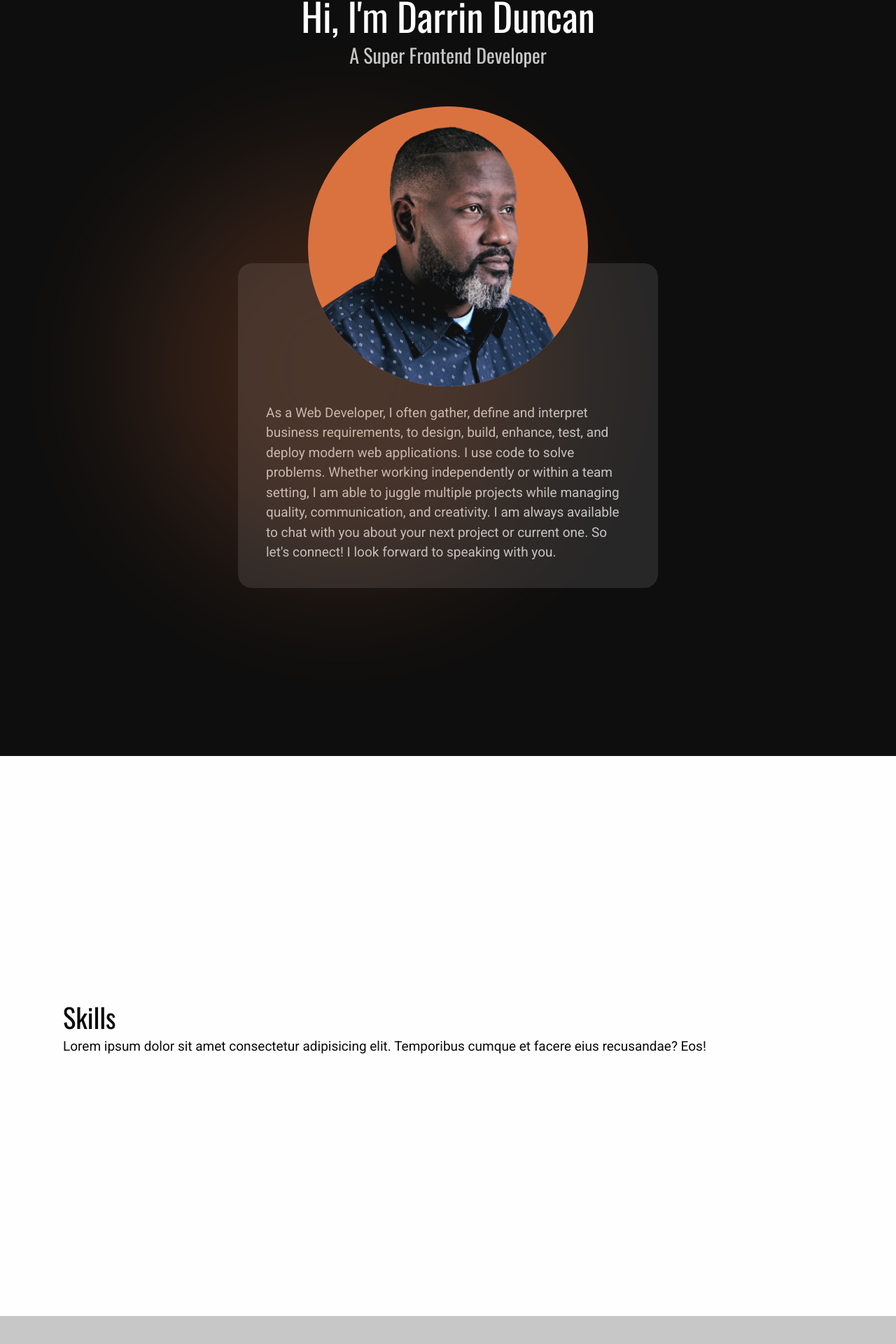
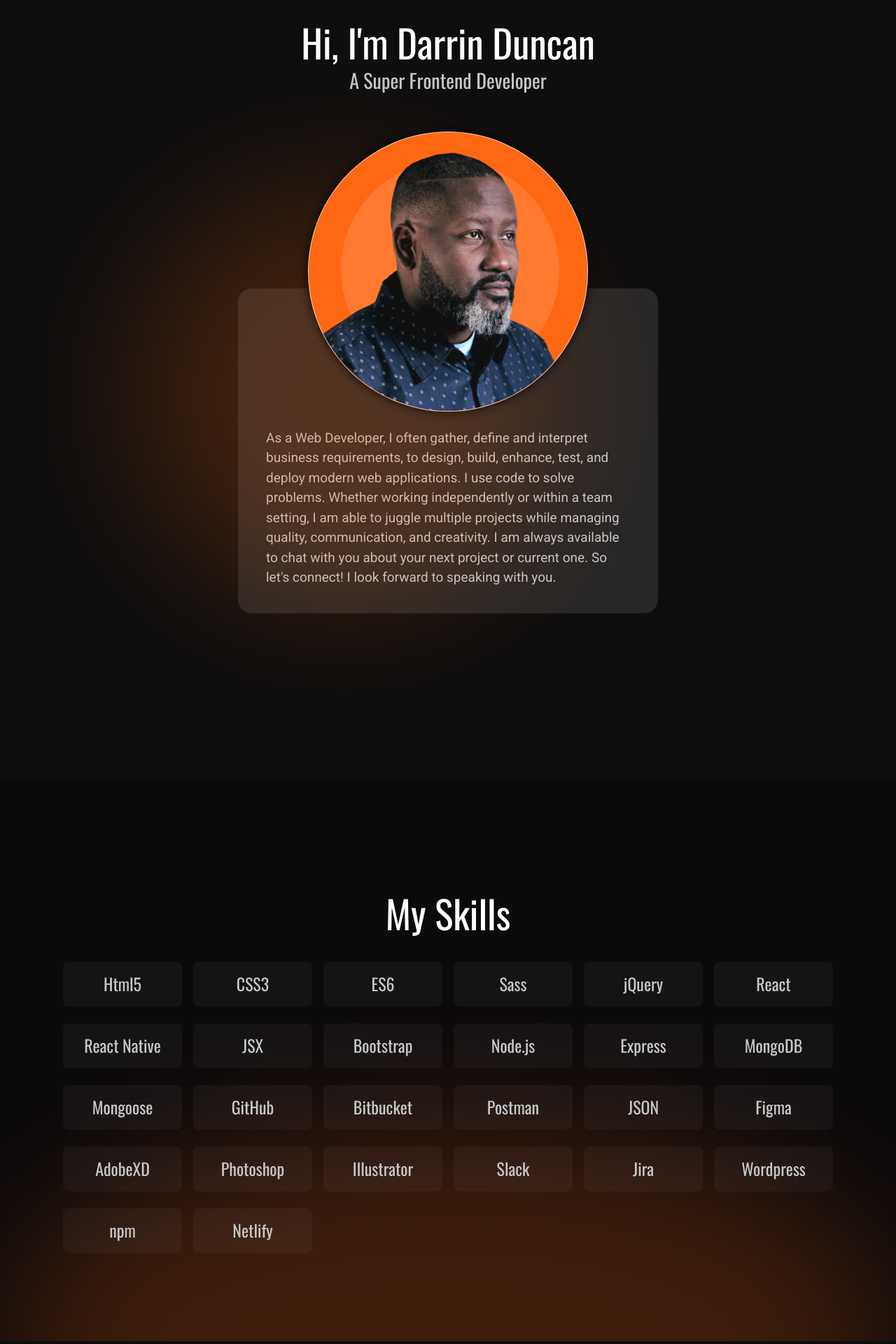
Before and after one commit to leviduncan/dd-portfolio-08, a React (Create React App) app: page / in a window 1280 px wide. Shown: the part 851-2771 px from the top of the page at 70% size. Built offline with nearby package versions, Linux system fonts and the light colour scheme; the HTML template or start-up script is replaced by a standard one.

Commit message:
Add Skills section

```diff
--- a/src/App.css
+++ b/src/App.css
@@ -1,6 +1,6 @@
 @import url("https://fonts.googleapis.com/css2?family=Oswald:wght@400;600;700;900&family=Roboto:wght@300;400;700;900&display=swap");
 :root {
-  --dd-main: #DA7240;
+  --dd-main: #FF6813;
   --dd-black: #0C0A0B;
   --dd-gray: #0e0e0e;
   --dd-gray-shadow: #9e9e9e2c;
@@ -8,35 +8,42 @@
   --dd-white: #fefefe;
 }
 
-body {
+html {
+  scroll-behavior: smooth;
+}
+html body {
   font-family: Roboto, sans-serif;
   font-size: 19px;
   /* Homepage */
 }
-body h1,
-body h2,
-body h3,
-body h4,
-body h5,
-body h6 {
+html body h1,
+html body h2,
+html body h3,
+html body h4,
+html body h5,
+html body h6 {
   font-family: Oswald, sans0serif;
 }
-body .container {
+html body .container {
   padding-left: 20px;
   padding-right: 20px;
 }
-body .text-orange {
+html body .text-orange {
   color: var(--dd-main);
 }
-body .btn {
+html body .btn {
   border-radius: 50px;
 }
-body .btn:hover {
+html body .btn:hover {
   background: var(--dd-main);
   border: solid 1px var(--dd-main);
   box-shadow: 0 0 15px rgba(255, 125, 3, 0.555);
+  color: var(--dd-white);
 }
-body .navbar {
+html body .circle {
+  border-radius: 50%;
+}
+html body .navbar {
   -webkit-backdrop-filter: blur(10px);
   backdrop-filter: blur(10px);
   background: rgba(12, 10, 11, 0.7960784314);
@@ -45,7 +52,7 @@ body .navbar {
   padding: 20px 0;
   border-bottom: solid 1px rgba(39, 39, 39, 0.4196078431);
 }
-body .navbar .navbar-brand .logo {
+html body .navbar .navbar-brand .logo {
   align-items: center;
   background: var(--dd-main);
   border-radius: 50%;
@@ -56,39 +63,41 @@ body .navbar .navbar-brand .logo {
   justify-content: center;
   padding: 5px;
   width: 40px;
+  color: var(--dd-white);
 }
-body .navbar .navbar-brand .logo:hover {
+html body .navbar .navbar-brand .logo:hover {
   background: var(--dd-white);
+  color: var(--dd-black);
 }
-body .navbar .navbar-toggler,
-body .navbar .navbar-toggler:focus {
+html body .navbar .navbar-toggler,
+html body .navbar .navbar-toggler:focus {
   border: initial;
   box-shadow: none;
   padding: 20px;
   color: var(--dd-white);
 }
-body .navbar .nav-link {
+html body .navbar .nav-link {
   background: transparent;
   margin-left: 5px;
   padding: 8px 20px;
   color: var(--dd-white);
 }
-body .navbar .nav-link:focus, body .navbar .nav-link:hover {
+html body .navbar .nav-link:focus, html body .navbar .nav-link:hover {
   color: var(--dd-main);
 }
-body #homepage {
+html body #homepage {
   width: 100vw;
   height: 100vh;
   /* Hero */
 }
-body #homepage #hero {
+html body #homepage #hero {
   background: var(--dd-black);
   color: var(--dd-white);
   position: relative;
   overflow: hidden;
   z-index: 2;
 }
-body #homepage #hero::after {
+html body #homepage #hero::after {
   content: "";
   background: url("./assets/dots.png");
   width: 100vw;
@@ -98,7 +107,7 @@ body #homepage #hero::after {
   top: 0;
   z-index: 4;
 }
-body #homepage #hero::before {
+html body #homepage #hero::before {
   content: "";
   position: absolute;
   width: 600px;
@@ -111,7 +120,7 @@ body #homepage #hero::before {
   filter: blur(100px);
   opacity: 0.2;
 }
-body #homepage #hero .hero {
+html body #homepage #hero .hero {
   display: flex;
   justify-content: center;
   flex-direction: column;
@@ -121,37 +130,37 @@ body #homepage #hero .hero {
   position: relative;
   z-index: 100;
 }
-body #homepage #hero .hero .hero-content-left {
+html body #homepage #hero .hero .hero-content-left {
   width: 100%;
 }
-body #homepage #hero .hero .hero-content-left h1 {
+html body #homepage #hero .hero .hero-content-left h1 {
   font-size: 6vw;
   line-height: 7vw;
   font-weight: 700;
   text-transform: uppercase;
 }
 @media (max-width: 767px) {
-  body #homepage #hero .hero .hero-content-left h1 {
+  html body #homepage #hero .hero .hero-content-left h1 {
     font-size: 12vw;
     line-height: 12vw;
     font-weight: 700;
   }
 }
-body #homepage #hero .hero .hero-content-right h4 {
+html body #homepage #hero .hero .hero-content-right h4 {
   font-size: 2.5vw;
   line-height: 3.5vw;
   margin-top: 1vw;
   font-family: Roboto, sans-serif;
   color: var(--dd-lt-gray);
 }
-body #homepage #about {
+html body #homepage #about {
   width: 100vw;
   min-height: 100vh;
   background: var(--dd-gray);
   border-top: solid 1px #222;
   overflow: hidden;
 }
-body #homepage #about .about {
+html body #homepage #about .about {
   display: flex;
   justify-content: center;
   flex-direction: column;
@@ -160,18 +169,21 @@ body #homepage #about .about {
   padding: 40px;
   color: var(--dd-lt-gray);
 }
-body #homepage #about .about h2 {
+html body #homepage #about .about .about-heading h2 {
   font-size: 55px;
-  line-height: 5vw;
+  line-height: 60px;
   color: var(--dd-white);
+  margin-top: 40px;
 }
-body #homepage #about .about .about-content {
+html body #homepage #about .about .about-content {
   max-width: 900px;
   width: 100%;
 }
-body #homepage #about .about .about-content .about-content-left {
+html body #homepage #about .about .about-content .about-content-left {
   width: 400px;
   height: 400px;
+  border: solid 1px rgba(255, 255, 255, 0.6901960784);
+  box-shadow: 0 0 15px rgba(0, 0, 0, 0.801);
   border-radius: 50%;
   overflow: hidden;
   background: var(--dd-main);
@@ -179,23 +191,44 @@ body #homepage #about .about .about-content .about-content-left {
   top: 0px;
   z-index: 10;
 }
+html body #homepage #about .about .about-content .about-content-left::after {
+  position: absolute;
+  content: "";
+  width: 312px;
+  height: 312px;
+  background: rgba(255, 255, 255, 0.1176470588);
+  border-radius: 50%;
+  top: 40px;
+  left: 46px;
+  z-index: 5;
+}
 @media (max-width: 767px) {
-  body #homepage #about .about .about-content .about-content-left {
+  html body #homepage #about .about .about-content .about-content-left::after {
+    width: 200px;
+    height: 200px;
+    top: 21px;
+    left: 25px;
+  }
+}
+@media (max-width: 767px) {
+  html body #homepage #about .about .about-content .about-content-left {
     width: 250px;
     height: 250px;
   }
 }
-body #homepage #about .about .about-content .about-content-left img {
+html body #homepage #about .about .about-content .about-content-left img {
   width: 600px;
   margin-left: -80px;
   margin-top: 5px;
+  position: absolute;
+  z-index: 9;
 }
 @media (max-width: 767px) {
-  body #homepage #about .about .about-content .about-content-left img {
+  html body #homepage #about .about .about-content .about-content-left img {
     width: 400px;
   }
 }
-body #homepage #about .about .about-content .about-content-right {
+html body #homepage #about .about .about-content .about-content-right {
   padding: 200px 40px 20px;
   background: var(--dd-gray-shadow);
   border-radius: 20px;
@@ -204,12 +237,12 @@ body #homepage #about .about .about-content .about-content-right {
   z-index: 1;
 }
 @media (max-width: 767px) {
-  body #homepage #about .about .about-content .about-content-right {
+  html body #homepage #about .about .about-content .about-content-right {
     padding: 170px 40px 20px;
     top: -150px;
   }
 }
-body #homepage #about .about .about-content .about-content-right::before {
+html body #homepage #about .about .about-content .about-content-right::before {
   content: "";
   position: absolute;
   width: 600px;
@@ -222,40 +255,84 @@ body #homepage #about .about .about-content .about-content-right::before {
   filter: blur(100px);
   opacity: 0.2;
 }
-body #homepage #skills {
-  background: var(--dd-white);
+html body #homepage #skills {
+  background: var(--dd-black);
+  overflow: hidden;
+  position: relative;
 }
-body #homepage #skills .skills {
+html body #homepage #skills .skills {
+  display: flex;
+  justify-content: center;
+  align-items: center;
+  flex-direction: column;
+  width: 100vw;
+  min-height: 100vh;
+  color: var(--dd-white);
+  position: relative;
+  z-index: 4;
+}
+html body #homepage #skills .skills .skills-heading h2 {
+  font-size: 55px;
+  line-height: 60px;
+  color: var(--dd-white);
+  margin: 40px 0;
+}
+html body #homepage #skills .skills .skills-content {
+  width: 100%;
+  display: grid;
+  grid-auto-rows: auto;
+  grid-template-columns: repeat(auto-fill, minmax(150px, 1fr));
+  grid-column-gap: 1rem;
+  grid-row-gap: 1rem;
+  text-align: center;
+}
+html body #homepage #skills .skills .skills-content h4 {
+  background: rgba(255, 255, 255, 0.0352941176);
+  border-radius: 8px;
+  padding: 10px;
+  min-height: 64px;
+  display: flex;
+  align-items: center;
+  justify-content: center;
+  color: var(--dd-lt-gray);
+}
+html body #homepage #skills .skills .skills-content h4:hover {
+  color: var(--dd-main);
+  background: rgba(255, 255, 255, 0.1019607843);
+}
+html body #homepage #skills::before {
+  content: "";
+  position: absolute;
+  width: 100%;
+  height: 600px;
+  border-radius: 50%;
+  bottom: -300px;
+  right: 0;
+  z-index: 1;
+  background: var(--dd-main);
+  filter: blur(100px);
+  opacity: 0.2;
+}
+html body #homepage #projects {
+  background: var(--dd-gray);
+}
+html body #homepage #projects .projects {
   display: flex;
   justify-content: center;
   flex-direction: column;
   width: 100vw;
   min-height: 100vh;
-  color: var(--dd-black);
+  color: var(--dd-lt-gray);
 }
-body #homepage #skills .skills h2 {
+html body #homepage #projects .projects h2 {
   font-size: 3vw;
   line-height: 3vw;
+  color: var(--dd-white);
 }
-body #homepage #projects {
-  background: var(--dd-lt-gray);
-}
-body #homepage #projects .projects {
-  display: flex;
-  justify-content: center;
-  flex-direction: column;
-  width: 100vw;
-  min-height: 100vh;
-  color: var(--dd-black);
-}
-body #homepage #projects .projects h2 {
-  font-size: 3vw;
-  line-height: 3vw;
-}
-body #homepage #contact {
+html body #homepage #contact {
   background: var(--dd-black);
 }
-body #homepage #contact .contact {
+html body #homepage #contact .contact {
   display: flex;
   justify-content: center;
   flex-direction: column;
@@ -263,7 +340,7 @@ body #homepage #contact .contact {
   min-height: 100vh;
   color: var(--dd-white);
 }
-body #homepage #contact .contact h2 {
+html body #homepage #contact .contact h2 {
   font-size: 3vw;
   line-height: 3vw;
 }/*# sourceMappingURL=App.css.map */
--- a/src/App.scss
+++ b/src/App.scss
@@ -1,7 +1,7 @@
 @import url('https://fonts.googleapis.com/css2?family=Oswald:wght@400;600;700;900&family=Roboto:wght@300;400;700;900&display=swap');
 
 :root {
-    --dd-main: #DA7240;
+    --dd-main: #FF6813;
     --dd-black: #0C0A0B;
     --dd-gray: #0e0e0e;
     --dd-gray-shadow: #9e9e9e2c;
@@ -9,7 +9,8 @@
     --dd-white: #fefefe;
 }
 
-body {
+html {
+    scroll-behavior: smooth;body {
 
             font-family: Roboto, sans-serif;
             font-size: 19px;
@@ -41,7 +42,12 @@ body {
                     background: var(--dd-main);
                     border: solid 1px var(--dd-main);
                     box-shadow: 0 0 15px rgba(255, 125, 3, 0.555);
+                    color: var(--dd-white);
                 }
+            }
+
+            .circle {
+                border-radius: 50%;
             }
 
             // Navigation
@@ -67,9 +73,11 @@ body {
                         justify-content: center;
                         padding: 5px;
                         width: 40px;
+                        color: var(--dd-white);
 
                         &:hover {
                             background: var(--dd-white);
+                            color: var(--dd-black);
                         }
                     }
 
@@ -199,10 +207,13 @@ body {
                         padding: 40px;
                         color: var(--dd-lt-gray);
 
+                        .about-heading {
                             h2 {
                                 font-size: 55px;
-                    line-height: 5vw;
-                    color: var(--dd-white)
+                                line-height: 60px;
+                                color: var(--dd-white);
+                                margin-top: 40px;
+                            }
                         }
 
                         .about-content {
@@ -213,13 +224,33 @@ body {
                             .about-content-left {
                                 width: 400px;
                                 height: 400px;
-                        ;
+                                border: solid 1px #ffffffb0;
+                                box-shadow: 0 0 15px rgba(0, 0, 0, 0.801);
                                 border-radius: 50%;
                                 overflow: hidden;
                                 background: var(--dd-main);
                                 position: relative;
                                 top: 0px;
                                 z-index: 10;
+
+                                &::after {
+                                    position: absolute;
+                                    content: "";
+                                    width: 312px;
+                                    height: 312px;
+                                    background: #ffffff1e;
+                                    border-radius: 50%;
+                                    top: 40px;
+                                    left: 46px;
+                                    z-index: 5;
+
+                                    @media (max-width: 767px) {
+                                        width: 200px;
+                                        height: 200px;
+                                        top: 21px;
+                                        left: 25px;
+                                    }
+                                }
 
 
                                 @media (max-width: 767px) {
@@ -232,11 +263,15 @@ body {
                                     width: 600px;
                                     margin-left: -80px;
                                     margin-top: 5px;
+                                    position: absolute;
+                                    z-index: 9;
 
                                     @media (max-width: 767px) {
                                         width: 400px;
                                     }
                                 }
+
+
                             }
 
                             .about-content-right {
@@ -251,6 +286,7 @@ body {
                                     padding: 170px 40px 20px;
                                     top: -150px;
                                 }
+
                                 &::before {
                                     content: '';
                                     position: absolute;
@@ -272,26 +308,76 @@ body {
                 }
 
                 #skills {
-            background: var(--dd-white);
+                    background: var(--dd-black);
+                    overflow: hidden;
+                    position: relative;
 
                     .skills {
                         display: flex;
                         justify-content: center;
+                        align-items: center;
                         flex-direction: column;
                         width: 100vw;
                         min-height: 100vh;
-                color: var(--dd-black);
+                        color: var(--dd-white);
+                        position: relative;
+                        z-index: 4;
 
+                        .skills-heading {
                             h2 {
-                    font-size: 3vw;
-                    line-height: 3vw;
+                                font-size: 55px;
+                                line-height: 60px;
+                                color: var(--dd-white);
+                                margin: 40px 0;
+                            }
                         }
 
+                        .skills-content {
+                            width: 100%;
+                            display: grid;
+                            grid-auto-rows: auto;
+                            grid-template-columns: repeat(auto-fill, minmax(150px, 1fr));
+                            grid-column-gap: 1rem;
+                            grid-row-gap: 1rem;
+                            text-align: center;
+
+
+                            h4 {
+                                background: #ffffff09;
+                                border-radius: 8px;
+                                padding: 10px;
+                                min-height: 64px;
+                                display: flex;
+                                align-items: center;
+                                justify-content: center;
+                                color: var(--dd-lt-gray);
+
+                                &:hover {
+                                    color: var(--dd-main);
+                                    background: #ffffff1a;
+                                }
+                            }
+                        }
+
+                    }
+
+                    &::before {
+                        content: '';
+                        position: absolute;
+                        width: 100%;
+                        height: 600px;
+                        border-radius: 50%;
+                        bottom: -300px;
+                        right: 0;
+                        z-index: 1;
+                        background: var(--dd-main);
+                        filter: blur(100px);
+                        opacity: .2;
                     }
                 }
 
                 #projects {
-            background: var(--dd-lt-gray);
+                    background: var(--dd-gray);
 
                     .projects {
                         display: flex;
@@ -299,11 +385,12 @@ body {
                         flex-direction: column;
                         width: 100vw;
                         min-height: 100vh;
-                color: var(--dd-black);
+                        color: var(--dd-lt-gray);
 
                         h2 {
                             font-size: 3vw;
                             line-height: 3vw;
+                            color: var(--dd-white);
                         }
 
                     }
@@ -335,3 +422,5 @@ body {
 
 
         }
+
+}
--- a/src/components/about/About.jsx
+++ b/src/components/about/About.jsx
@@ -13,6 +13,7 @@ function About() {
 
             <div className="about-content-left col-12 col-md-7 mx-auto my-4">
                 <img src={Darrin} alt="About Darrin" />
+                <div className="circle"></div>
             </div>
             <div className="about-content-right col-12 col-md-8 mx-auto mx-md-6">
             <p>
--- a/src/components/navigation/Navbar.jsx
+++ b/src/components/navigation/Navbar.jsx
@@ -1,5 +1,5 @@
 import React from 'react'
-import { BiMenuAltRight } from 'react-icons/bi'
+import { FaHamburger } from 'react-icons/fa'
 import { Link } from 'react-router-dom'
 
 function Navbar() {
@@ -9,7 +9,7 @@ function Navbar() {
                 <div className="container">
                     <a className="navbar-brand" href="/"><div className="logo">D</div></a>
                     <button className="navbar-toggler" type="button" data-toggle="collapse" data-target="#navbarSupportedContent" aria-controls="navbarSupportedContent" aria-expanded="false" aria-label="Toggle navigation">
-                        <BiMenuAltRight />
+                        <FaHamburger />
                     </button>
 
                     <div className="collapse navbar-collapse justify-content-end" id="navbarSupportedContent">
--- a/src/components/skills/Skills.jsx
+++ b/src/components/skills/Skills.jsx
@@ -1,11 +1,26 @@
 import React from 'react'
+import data from './skill-data'
+import { FaHtml5 } from 'react-icons/fa'
 
 function Skills() {
+
+    const skillset = () => {
+
+    }
+
     return (
         <section id="skills">
+
             <div className="container skills">
-            <h2>Skills</h2>
-            <p>Lorem ipsum dolor sit amet consectetur adipisicing elit. Temporibus cumque et facere eius recusandae? Eos!</p>
+                <div className="skills-heading">
+                    <h2>My Skills</h2>
+                </div>
+                <div className="skills-content">
+                    {data.map((item, idx) => (
+                        <h4 key={idx}>{item.name}</h4>
+
+                    ))}
+                </div>
             </div>
         </section>
     )
--- /dev/null
+++ b/src/components/skills/skill-data.js
@@ -0,0 +1,32 @@
+const data = [
+            { name: 'Html5', ico: '' },
+            { name: 'CSS3', ico: '' },
+            { name: 'ES6', ico: '' },
+            { name: 'Sass', ico: '' },
+            { name: 'jQuery', ico: '' },
+            { name: 'React', ico: '' },
+            { name: 'React Native', ico: '' },
+            { name: 'JSX', ico: '' },
+            { name: 'Bootstrap', ico: '' },
+
+            { name: 'Node.js', ico: '' },
+            { name: 'Express', ico: '' },
+            { name: 'MongoDB', ico: '' },
+            { name: 'Mongoose', ico: '' },
+
+            { name: 'GitHub', ico: '' },
+            { name: 'Bitbucket', ico: '' },
+            { name: 'Postman', ico: '' },
+            { name: 'JSON', ico: '' },
+            { name: 'Figma', ico: '' },
+            { name: 'AdobeXD', ico: '' },
+            { name: 'Photoshop', ico: '' },
+            { name: 'Illustrator', ico: '' },
+            { name: 'Slack', ico: '' },
+            { name: 'Jira', ico: '' },
+            { name: 'Wordpress', ico: '' },
+            { name: 'npm', ico: '' },
+            { name: 'Netlify', ico: '' },
+]
+
+export default data
```
Also changed, not shown: 1 other file (tests, documents, lock files or other folders). Lines whose indentation alone changed are shown as unchanged.
